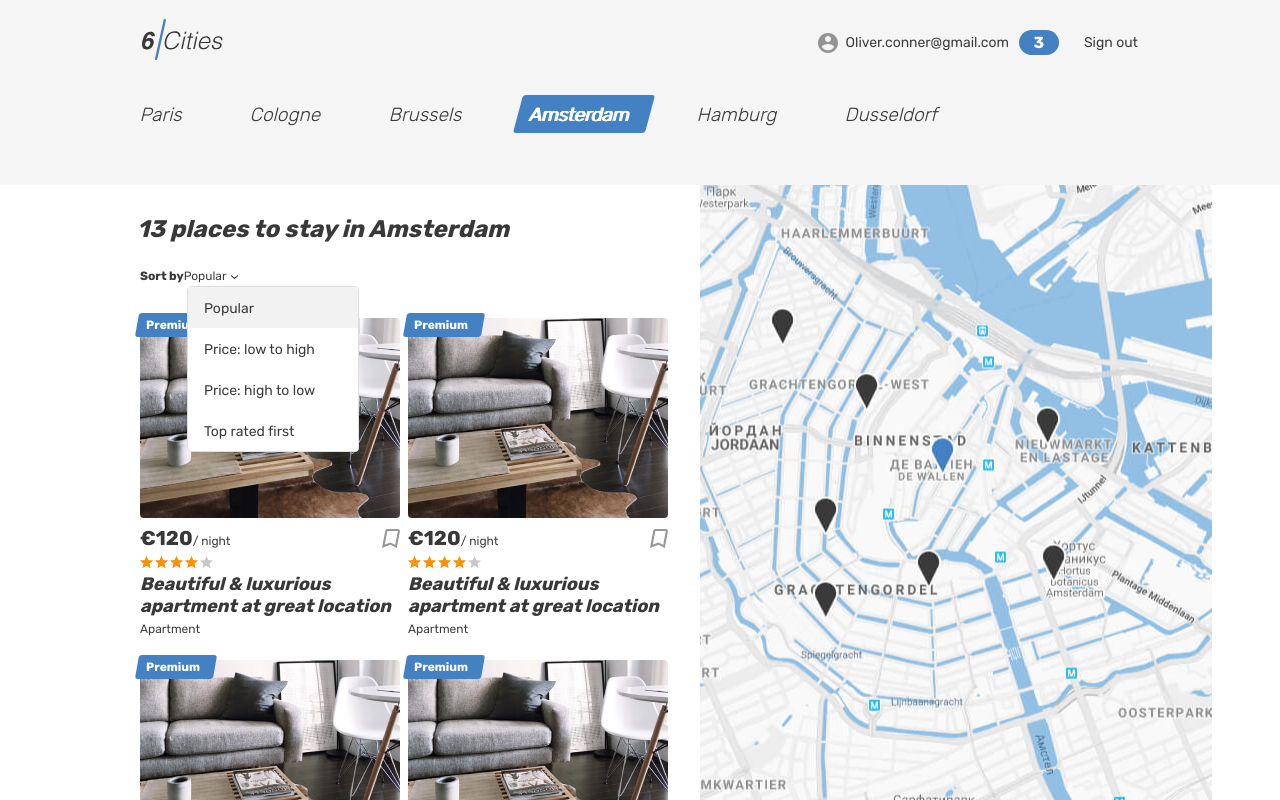
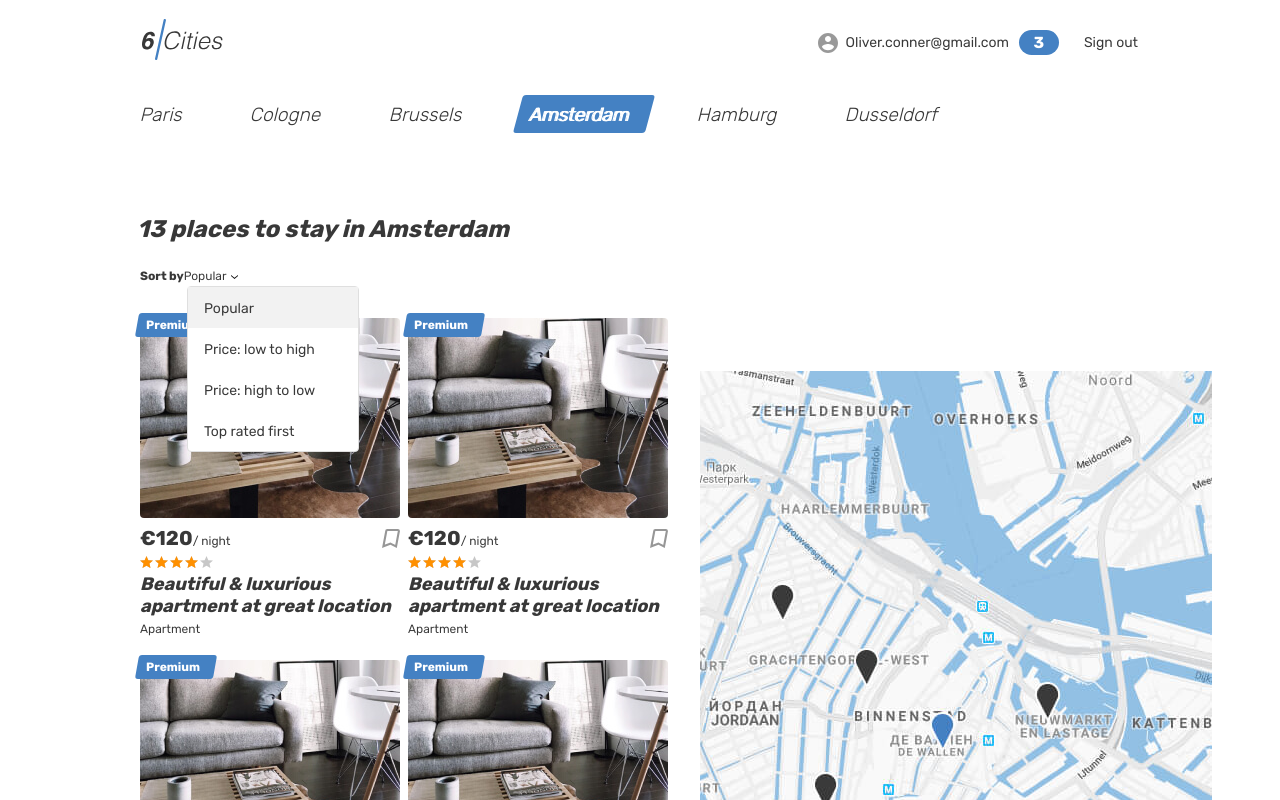
Before and after one commit to htmlacademy-react/2242685-six-cities-3, a React (Vite) app: page / in a window 1280 px wide. Shown: the top 800 px of the page. Built offline with nearby package versions, Linux system fonts and the light colour scheme.

Commit message:
Добавит layout для header. WIP

```diff
--- a/src/components/app/app.tsx
+++ b/src/components/app/app.tsx
@@ -5,6 +5,7 @@
 import Offer from '../../pages/offer/offer';
 import Page404 from '../../pages/page404/page404';
 import PrivateRoute from '../private-route/private-route';
+import Layout from '../layout/layout';
 
 type AppProps = {
   placesCount: number;
@@ -14,7 +15,7 @@
   return (
     <BrowserRouter>
       <Routes>
-        <Route path="/">
+        <Route path="/" element={<Layout />}>
           <Route index element={<Main placesCount={placesCount} />} />
           <Route path="login" element={<Login />} />
           <Route path='favorites' element={
--- /dev/null
+++ b/src/components/layout/layout.tsx
@@ -0,0 +1,49 @@
+import {Outlet} from 'react-router-dom';
+
+function layout () {
+  return (
+    <div className="page">
+      <header className="header">
+        <div className="container">
+          <div className="header__wrapper">
+            <div className="header__left">
+              <a className="header__logo-link" href="main.html">
+                <img
+                  className="header__logo"
+                  src="img/logo.svg"
+                  alt="6 cities logo"
+                  width={81}
+                  height={41}
+                />
+              </a>
+            </div>
+            <nav className="header__nav">
+              <ul className="header__nav-list">
+                <li className="header__nav-item user">
+                  <a
+                    className="header__nav-link header__nav-link--profile"
+                    href="#"
+                  >
+                    <div className="header__avatar-wrapper user__avatar-wrapper"></div>
+                    <span className="header__user-name user__name">
+                    Oliver.conner@gmail.com
+                    </span>
+                    <span className="header__favorite-count">3</span>
+                  </a>
+                </li>
+                <li className="header__nav-item">
+                  <a className="header__nav-link" href="#">
+                    <span className="header__signout">Sign out</span>
+                  </a>
+                </li>
+              </ul>
+            </nav>
+          </div>
+        </div>
+      </header>
+      <Outlet />
+    </div>
+  );
+}
+
+export default layout;
--- a/src/components/private-route/private-route.tsx
+++ b/src/components/private-route/private-route.tsx
@@ -5,7 +5,7 @@
 };
 
 function PrivateRoute({children}: PrivateRouteProps) {
-  const hasAccess = false;
+  const hasAccess = true;
 
   return hasAccess ? children : <Navigate to={'/Login'} />;
 }
--- a/src/pages/favorites/favorites.tsx
+++ b/src/pages/favorites/favorites.tsx
@@ -1,44 +1,7 @@
 function Favorites() {
+  //<div className="page">
   return (
-    <div className="page">
-      <header className="header">
-        <div className="container">
-          <div className="header__wrapper">
-            <div className="header__left">
-              <a className="header__logo-link" href="main.html">
-                <img
-                  className="header__logo"
-                  src="img/logo.svg"
-                  alt="6 cities logo"
-                  width={81}
-                  height={41}
-                />
-              </a>
-            </div>
-            <nav className="header__nav">
-              <ul className="header__nav-list">
-                <li className="header__nav-item user">
-                  <a
-                    className="header__nav-link header__nav-link--profile"
-                    href="#"
-                  >
-                    <div className="header__avatar-wrapper user__avatar-wrapper"></div>
-                    <span className="header__user-name user__name">
-                  Oliver.conner@gmail.com
-                    </span>
-                    <span className="header__favorite-count">3</span>
-                  </a>
-                </li>
-                <li className="header__nav-item">
-                  <a className="header__nav-link" href="#">
-                    <span className="header__signout">Sign out</span>
-                  </a>
-                </li>
-              </ul>
-            </nav>
-          </div>
-        </div>
-      </header>
+    <>
       <main className="page__main page__main--favorites">
         <div className="page__favorites-container container">
           <section className="favorites">
@@ -73,7 +36,7 @@
                         <div className="place-card__price">
                           <b className="place-card__price-value">€180</b>
                           <span className="place-card__price-text">
-                        /&nbsp;night
+                          /&nbsp;night
                           </span>
                         </div>
                         <button
@@ -119,7 +82,7 @@
                         <div className="place-card__price">
                           <b className="place-card__price-value">€80</b>
                           <span className="place-card__price-text">
-                        /&nbsp;night
+                          /&nbsp;night
                           </span>
                         </div>
                         <button
@@ -176,7 +139,7 @@
                         <div className="place-card__price">
                           <b className="place-card__price-value">€180</b>
                           <span className="place-card__price-text">
-                        /&nbsp;night
+                          /&nbsp;night
                           </span>
                         </div>
                         <button
@@ -222,8 +185,7 @@
           />
         </a>
       </footer>
-    </div>
-
+    </>
   );
 }
 
--- a/src/pages/login/login.tsx
+++ b/src/pages/login/login.tsx
@@ -1,23 +1,6 @@
 function Login() {
   return (
-    <div className="page page--gray page--login">
-      <header className="header">
-        <div className="container">
-          <div className="header__wrapper">
-            <div className="header__left">
-              <a className="header__logo-link" href="main.html">
-                <img
-                  className="header__logo"
-                  src="img/logo.svg"
-                  alt="6 cities logo"
-                  width={81}
-                  height={41}
-                />
-              </a>
-            </div>
-          </div>
-        </div>
-      </header>
+    //<div className="page page--gray page--login">
     <main className="page__main page__main--login">
       <div className="page__login-container container">
         <section className="login">
@@ -57,8 +40,6 @@
         </section>
       </div>
     </main>
-    </div>
-
   );
 }
 
--- a/src/pages/main/main.tsx
+++ b/src/pages/main/main.tsx
@@ -5,37 +5,8 @@
 }
 
 function Main({placesCount}: MainProps) {
+  //<div className="page page--gray page--main">
   return (
-    <div className="page page--gray page--main">
-      <header className="header">
-        <div className="container">
-          <div className="header__wrapper">
-            <div className="header__left">
-              <a className="header__logo-link header__logo-link--active">
-                <img className="header__logo" src="img/logo.svg" alt="6 cities logo" width="81" height="41"/>
-              </a>
-            </div>
-            <nav className="header__nav">
-              <ul className="header__nav-list">
-                <li className="header__nav-item user">
-                  <a className="header__nav-link header__nav-link--profile" href="#">
-                    <div className="header__avatar-wrapper user__avatar-wrapper">
-                    </div>
-                    <span className="header__user-name user__name">Oliver.conner@gmail.com</span>
-                    <span className="header__favorite-count">3</span>
-                  </a>
-                </li>
-                <li className="header__nav-item">
-                  <a className="header__nav-link" href="#">
-                    <span className="header__signout">Sign out</span>
-                  </a>
-                </li>
-              </ul>
-            </nav>
-          </div>
-        </div>
-      </header>
-
     <main className="page__main page__main--index">
       <h1 className="visually-hidden">Cities</h1>
       <div className="tabs">
@@ -108,7 +79,6 @@
         </div>
       </div>
     </main>
-    </div>
   );
 }
 
--- a/src/pages/offer/offer.tsx
+++ b/src/pages/offer/offer.tsx
@@ -1,44 +1,6 @@
 function Offer() {
+  //<div className="page">
   return (
-    <div className="page">
-      <header className="header">
-        <div className="container">
-          <div className="header__wrapper">
-            <div className="header__left">
-              <a className="header__logo-link" href="main.html">
-                <img
-                  className="header__logo"
-                  src="img/logo.svg"
-                  alt="6 cities logo"
-                  width={81}
-                  height={41}
-                />
-              </a>
-            </div>
-            <nav className="header__nav">
-              <ul className="header__nav-list">
-                <li className="header__nav-item user">
-                  <a
-                    className="header__nav-link header__nav-link--profile"
-                    href="#"
-                  >
-                    <div className="header__avatar-wrapper user__avatar-wrapper"></div>
-                    <span className="header__user-name user__name">
-                  Oliver.conner@gmail.com
-                    </span>
-                    <span className="header__favorite-count">3</span>
-                  </a>
-                </li>
-                <li className="header__nav-item">
-                  <a className="header__nav-link" href="#">
-                    <span className="header__signout">Sign out</span>
-                  </a>
-                </li>
-              </ul>
-            </nav>
-          </div>
-        </div>
-      </header>
     <main className="page__main page__main--offer">
       <section className="offer">
         <div className="offer__gallery-container container">
@@ -461,7 +423,6 @@
         </section>
       </div>
     </main>
-    </div>
   );
 }
 
```
Lines whose indentation alone changed are shown as unchanged.
